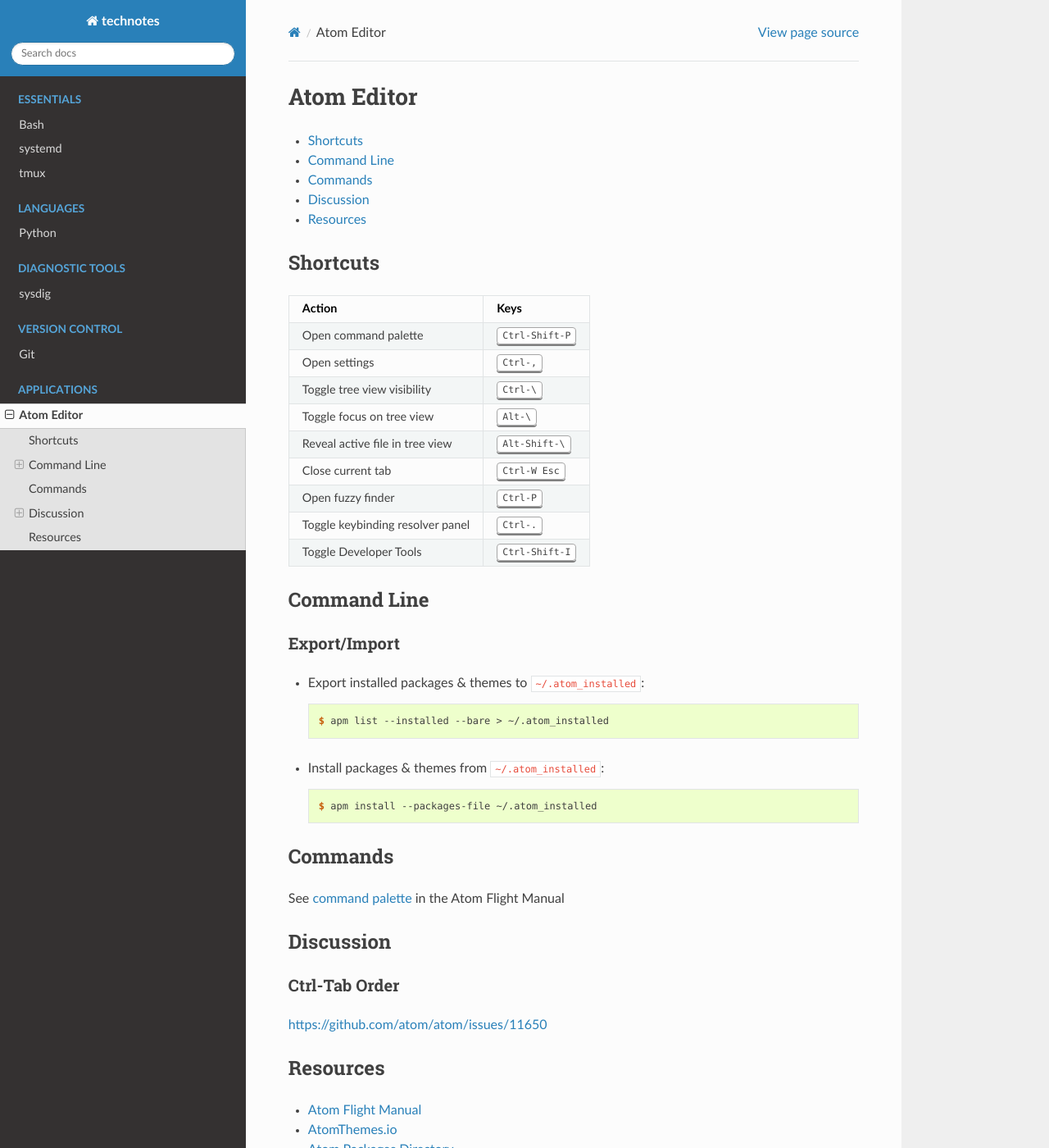
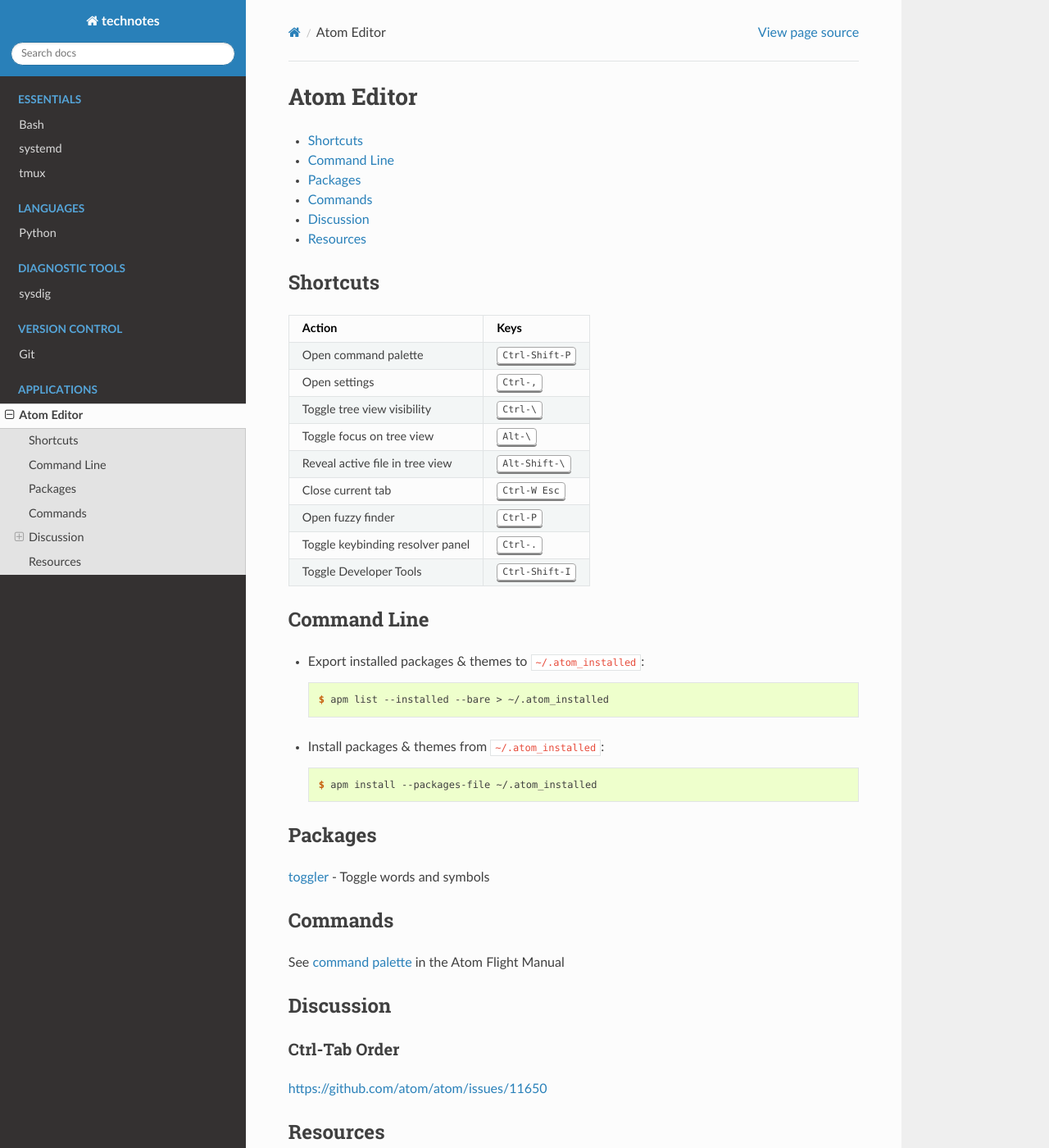
Before and after one commit to heterotopian/technotes, a Sphinx documentation site: the page built from source/atom.rst, in a window 1280 px wide and 1400 px high. Shown: the whole window at 82% size. Built offline with Sphinx 7.4.7 and the Read the Docs theme 2.0.0, drawn with Linux system fonts in a browser that asks for light colours.

Commit message:
Add Packages

```diff
--- a/source/atom.rst
+++ b/source/atom.rst
@@ -50,9 +50,6 @@
 Command Line
 ============
 
-Export/Import
--------------
-
 - Export installed packages & themes to ``~/.atom_installed``::
 
     $ apm list --installed --bare > ~/.atom_installed
@@ -60,6 +57,12 @@
 - Install packages & themes from ``~/.atom_installed``::
 
     $ apm install --packages-file ~/.atom_installed
+
+
+Packages
+========
+
+`toggler <https://atom.io/packages/toggler>`_ - Toggle words and symbols
 
 
 Commands
```
